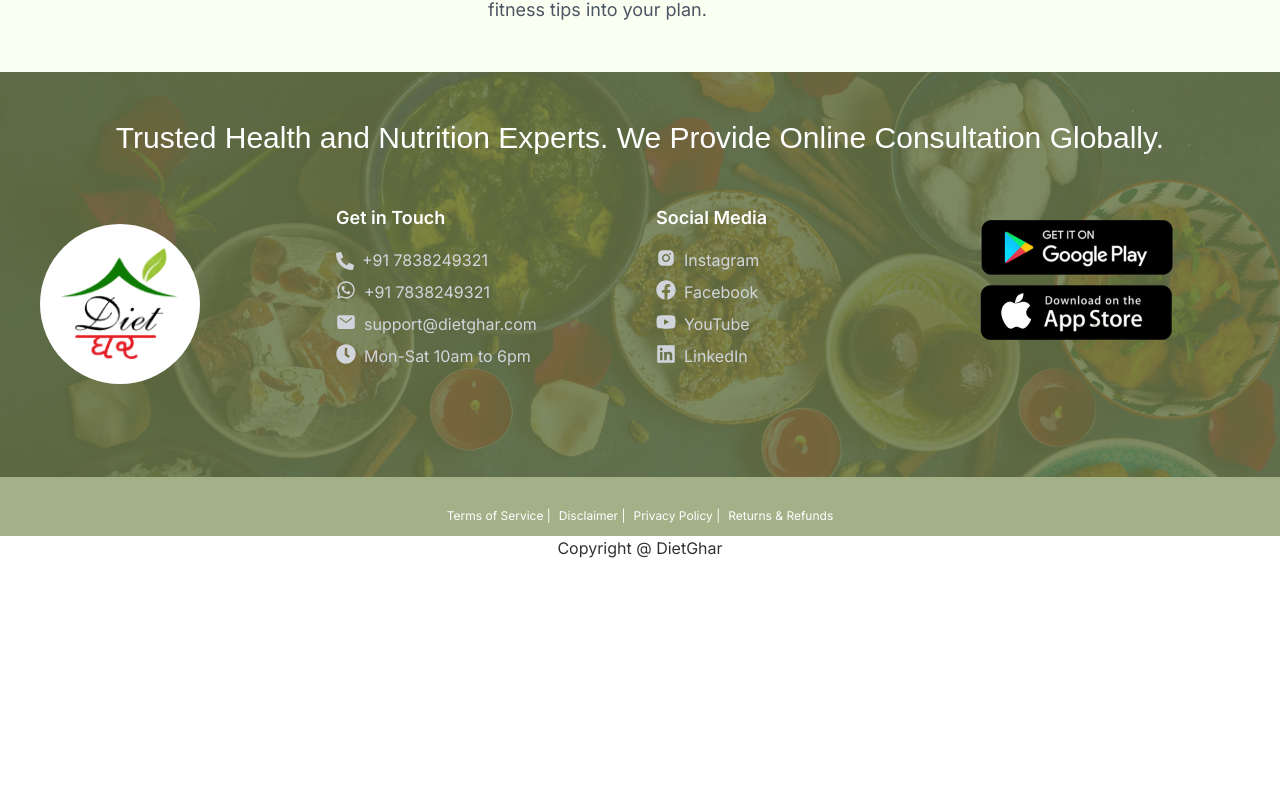
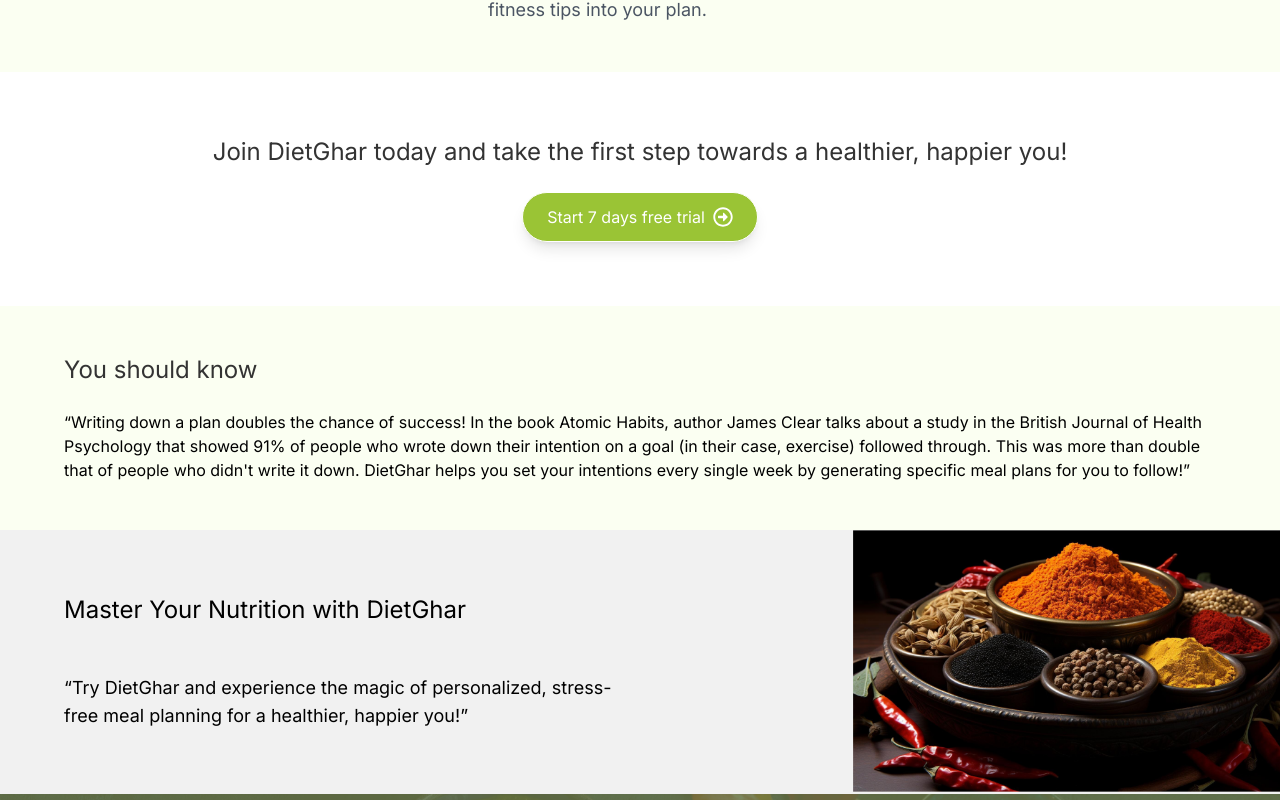
Before and after one commit to simplyfydev/DietGhar1, a Next.js app: page /how-it-works in a window 1280 px wide. Shown: the part 3080-3880 px from the top of the page. Before the commit the page ends 3640 px from the top, so only its background shows below. Built offline with nearby package versions, Linux system fonts and the light colour scheme.

Commit message:
commit by garvit

```diff
--- a/src/components/HowItWorks.js
+++ b/src/components/HowItWorks.js
@@ -8,6 +8,7 @@
 import img5 from "@/assets/HowWorks4.png";
 import img6 from "@/assets/HowWorks5.png";
 import img7 from "@/assets/HowWorks6.png";
+import img8 from "@/assets/HowWorks7.png";
 export default function HowItWorks() {
   return (
     <>
@@ -41,7 +42,8 @@
         </div>
         <div className="flex-1 p-12  place-items-end">
           <h2 className="text-3xl font-semibold text-gray-900 mb-4 place-items-end text-right">
-          &#8220;We provide planning for a better lifestyle with the help of good
+            &#8220;We provide planning for a better lifestyle with the help of
+            good
             <span className="text-[#4A6213]"> diet plans</span>&#8221;
           </h2>
           <div className="mt-6 flex justify-end">
@@ -62,8 +64,8 @@
               &#x2022; Share Your Details
             </h2>
             <p className="mt-4 text-lg text-gray-600">
-              Provide us with your age&#44; weight&#44; height&#44; and any health
-              conditions or dietary restrictions.
+              Provide us with your age&#44; weight&#44; height&#44; and any
+              health conditions or dietary restrictions.
             </p>
           </div>
           <div className="hidden w-1/4 md:flex md:w-1/2 justify-center"></div>
@@ -116,8 +118,9 @@
           How DietGhar Works
         </h1>
         <p className="text-black text-center text-lg mb-24 w-2/5 items-center justify-center mx-auto">
-          At DietGhar&#44; we are dedicated to helping you achieve optimal health
-          and wellness through personalized diet plans. Here&apos;s how we do it:
+          At DietGhar&#44; we are dedicated to helping you achieve optimal
+          health and wellness through personalized diet plans. Here&apos;s how
+          we do it:
         </p>
         <div className="flex h-auto w-full justify-center items-center px-24">
           <div className="w-3/4 px-24">
@@ -125,9 +128,9 @@
               &#x2022; Initial Assessment:
             </h2>
             <p className="text-lg text-gray-600">
-              We start by gathering essential information about you&#44; including
-              your age&#44; weight&#44; height&#44; and any existing health conditions or
-              dietary preferences.
+              We start by gathering essential information about you&#44;
+              including your age&#44; weight&#44; height&#44; and any existing
+              health conditions or dietary preferences.
             </p>
           </div>
           <div className="hidden w-1/4 md:flex justify-center">
@@ -143,9 +146,9 @@
               &#x2022; Customized Diet Plan:
             </h2>
             <p className="text-lg text-gray-600">
-              Based on your details&#44; we create a weekly diet chart that outlines
-              every meal with specific nutritional information like calories&#44;
-              fats&#44; carbohydrates&#44; and more.
+              Based on your details&#44; we create a weekly diet chart that
+              outlines every meal with specific nutritional information like
+              calories&#44; fats&#44; carbohydrates&#44; and more.
             </p>
           </div>
         </div>
@@ -155,9 +158,9 @@
               &#x2022; Ease and Convenience:
             </h2>
             <p className="text-lg text-gray-600">
-              With our comprehensive meal plans&#44; you can enjoy your food without
-              the hassle of planning and worrying about nutritional content. We
-              handle all the details for you.
+              With our comprehensive meal plans&#44; you can enjoy your food
+              without the hassle of planning and worrying about nutritional
+              content. We handle all the details for you.
             </p>
           </div>
           <div className="hidden w-1/4 md:flex justify-center">
@@ -174,10 +177,47 @@
             </h2>
             <p className="text-lg text-gray-600">
               Our services go beyond diet planning. We emphasize overall
-              well-being by incorporating yoga practices&#44; healthy recipes&#44; and
-              fitness tips into your plan.
+              well-being by incorporating yoga practices&#44; healthy
+              recipes&#44; and fitness tips into your plan.
             </p>
           </div>
+        </div>
+      </div>
+
+
+      <div className="bg-white p-16">
+        <h1 className="text-black text-center text-2xl">
+          Join DietGhar today and take the first step towards a healthier&#44;
+          happier you!
+        </h1>
+        <div className="mt-6 flex items-center justify-center">
+          <button className="flex bg-[#9AC435] text-white px-6 py-3 rounded-full shadow-lg border border-white  hover:bg-[#9AC435]">
+            Start 7 days free trial
+            <FaRegArrowAltCircleRight className="text-xl ml-2 mt-[2px]" />
+          </button>
+        </div>
+      </div>
+      <div className="bg-[#FBFFF2] py-12 px-16">
+        <h1 className="text-black text-2xl">You should know</h1>
+        <div className="mt-6 flex items-center justify-center">
+          <p>
+          &#8220;Writing down a plan doubles the chance of success! In the book
+            Atomic Habits&#44; author James Clear talks about a study in the British
+            Journal of Health Psychology that showed 91% of people who wrote
+            down their intention on a goal (in their case&#44; exercise) followed
+            through. This was more than double that of people who didn't write
+            it down. DietGhar helps you set your intentions every single week by
+            generating specific meal plans for you to follow!&#8221;
+          </p>
+        </div>
+      </div>
+      <div className="flex bg-[#F1F1F1]">
+        <div className="p-16 w-2/3">
+          <h1 className="text-2xl ">Master Your Nutrition with DietGhar</h1>
+          <p className="mr-36 text-lg mt-12">&#8220;Try DietGhar and experience the magic of personalized&#44; stress-free meal planning for a healthier&#44; happier you!&#8221;</p>
+        </div>
+        <div className="w-1/3">
+          <Image src={img8} className="w-54 h-54"/>
         </div>
       </div>
     </>
```
Also changed, not shown: src/assets/HowWorks7.png (added).
